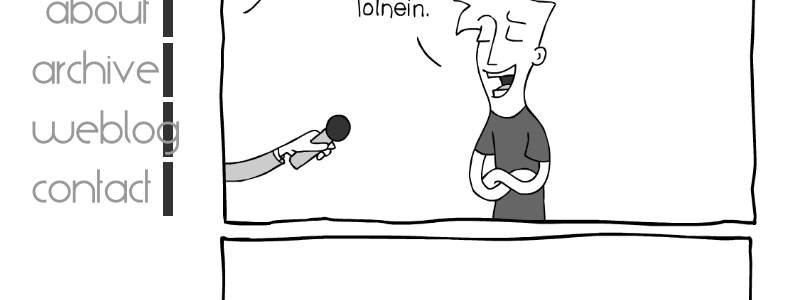
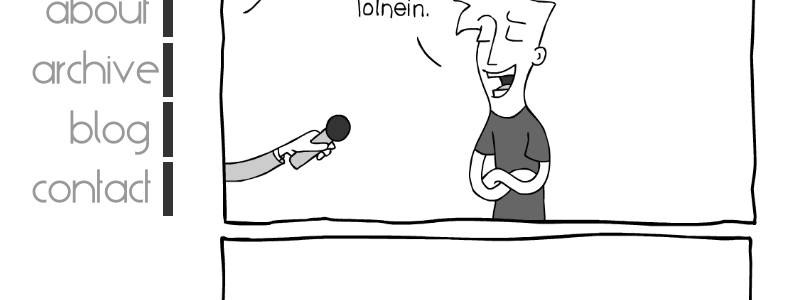
Before and after one commit to lolnein/lolnein.com, a Jekyll site: the page built from index.html, in a window 1280 px wide. Shown: the part 331-631 px from the top of the page, without its empty margins (136-937 px from the left). Built offline with Jekyll 4.4.1, drawn with Linux system fonts in a browser that asks for light colours.

Commit message:
Shorten hyperlink text

```diff
--- a/_layouts/default.html
+++ b/_layouts/default.html
@@ -28,7 +28,7 @@
 
 			<div class="navelm"><a href="/about/">About</a></div>
 			<div class="navelm"><a href="/archive/">Archive</a></div>
-			<div class="navelm"><a href="//blog.lolnein.com/">Weblog</a></div>
+			<div class="navelm"><a href="//blog.lolnein.com/">Blog</a></div>
 			<!-- <div class="navelm"><a href="/shop/">Shop</a></div> -->
 			<div class="navelm"><a href="/contact/">Contact</a></div>
 		</nav>
```
